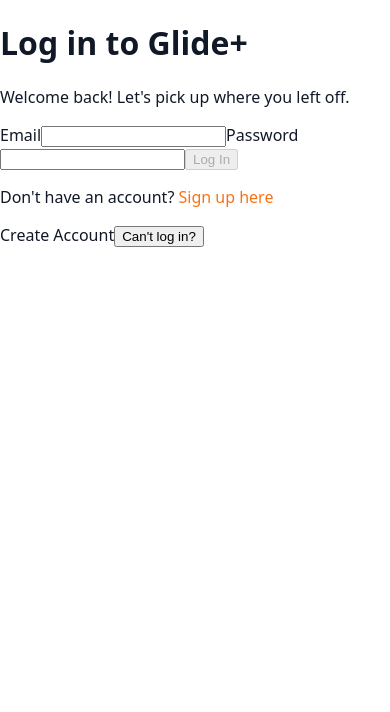
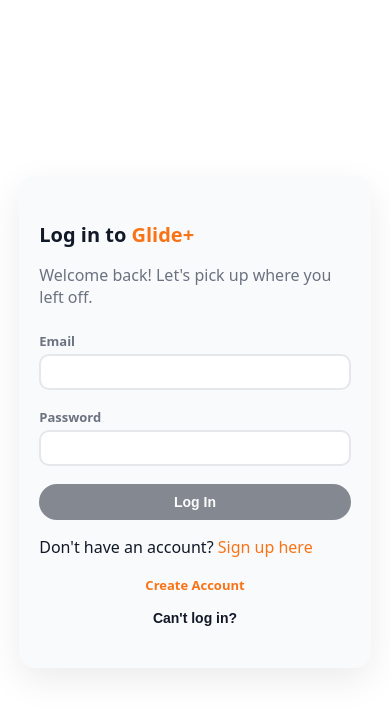
Before and after one commit to hannaberhanne/glide-capstone, a React (Vite) app in the folder frontend/: page /login in a window 390 px wide. Shown: the top 712 px of the page. Built offline with nearby package versions, Linux system fonts and the light colour scheme; no server answers.

Commit message:
Update LoginPage.css

```diff
--- a/frontend/src/pages/LoginPage.css
+++ b/frontend/src/pages/LoginPage.css
@@ -1,96 +1,133 @@
-/* ========== BACKGROUND (matches homepage) ========== */
-.auth-page {
+.login-container {
   min-height: 100vh;
-  width: 100%;
-  background: radial-gradient(circle at top left, #ffffff 0%, #f6f7ff 40%, #eef1ff 100%);
+  background: #fff;
   display: flex;
   justify-content: center;
   align-items: center;
   padding: 40px 20px;
 }
 
-/* ========== WHITE CARD ========== */
-.auth-card {
+.login-card {
+  background: #f9fafb;
+  border-radius: 20px;
+  box-shadow: 0 12px 36px rgba(0, 0, 0, 0.08);
+  padding: 48px 42px;
+  max-width: 420px;
   width: 100%;
-  max-width: 460px;
-  background: #ffffff;
-  padding: 48px 40px;
-  border-radius: 28px;
-  box-shadow: 0 25px 60px rgba(15, 23, 42, 0.08);
-  border: 1px solid rgba(148, 163, 184, 0.18);
-  text-align: left;
 }
 
-/* ========== TITLES + SUBTEXT ========== */
-.auth-title {
-  margin: 10px 0 6px;
-  font-size: 30px;
+.login-header h1 {
+  font-size: 24px;
   font-weight: 900;
-  color: #0f172a;
+  margin-bottom: 8px;
 }
 
-.auth-sub {
-  font-size: 14px;
-  color: #6b7280;
-  margin-bottom: 28px;
+.login-header span {
+  color: #f97316;
 }
 
-/* ========== FORM ========== */
-.auth-form {
+.login-header p {
+  color: #6b7280;
+  margin-bottom: 24px;
+}
+
+label {
   display: flex;
   flex-direction: column;
-  gap: 16px;
+  margin-bottom: 18px;
 }
 
-.field-label {
+label span {
   font-size: 13px;
-  font-weight: 600;
-  color: #475569;
+  font-weight: 700;
+  color: #6b7280;
+  margin-bottom: 4px;
 }
 
-.field-input {
-  width: 100%;
-  padding: 12px 14px;
-  border-radius: 12px;
-  border: 1px solid #cbd5e1;
-  background: #f8fafc;
+input {
+  padding: 10px 12px;
+  border: 2px solid #e5e7eb;
+  border-radius: 10px;
   font-size: 15px;
   outline: none;
-  transition: 0.15s ease;
+  transition: border-color 0.2s;
 }
 
-.field-input:focus {
+input:focus {
   border-color: #f97316;
-  box-shadow: 0 0 0 3px rgba(249, 115, 22, 0.25);
 }
 
-/* ========== BUTTON ========== */
-.auth-btn {
-  margin-top: 10px;
+button {
+  width: 100%;
   padding: 12px;
-  border-radius: 12px;
-  font-size: 16px;
-  font-weight: 700;
+  border-radius: 999px;
+  background: #111827;
+  color: #fff;
+  font-weight: 800;
+  font-size: 15px;
+  cursor: pointer;
   border: none;
-  cursor: pointer;
-  background: #0f172a;
-  color: #ffffff;
-  transition: 0.15s ease;
+  transition: all 0.3s ease;
 }
 
-.auth-btn:hover {
-  transform: translateY(-2px);
-  background: #111a33;
+button:hover {
+  background: #f97316;
+  color: #111827;
 }
 
-/* ========== FOOTER LINKS ========== */
-.auth-alt {
-  margin-top: 20px;
-  font-size: 14px;
-  color: #475569;
+button:disabled {
+  opacity: 0.5;
+  cursor: not-allowed;
 }
 
-.auth-link {
-  font-weight: 600;
+.login-footer {
+  margin-top: 18px;
+  text-align: center;
+}
+
+.create-link {
+  display: inline-block;
+  margin-bottom: 6px;
+  font-weight: 700;
   color: #f97316;
 }
+
+.help-link {
+  background: none;
+  border: none;
+  color: #111827;
+  font-weight: 700;
+  cursor: pointer;
+}
+
+/* mobil view */
+@media (max-width: 768px) {
+  .login-container {
+    padding: 20px 10px;
+  }
+
+  .login-card {
+    width: 100%;
+    max-width: 95%;
+    padding: 32px 20px;
+    border-radius: 16px;
+  }
+
+  .login-header h1 {
+    font-size: 20px;
+  }
+
+  input {
+    font-size: 14px;
+    padding: 8px 10px;
+  }
+
+  button {
+    font-size: 14px;
+    padding: 10px;
+  }
+
+  .login-footer {
+    font-size: 13px;
+  }
+}
```
